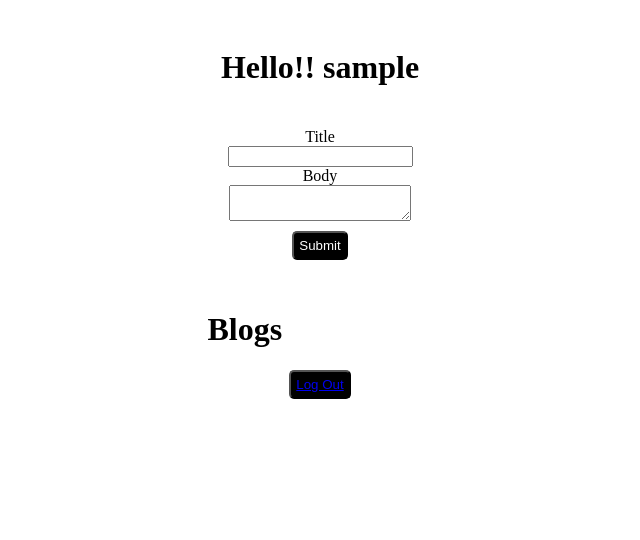
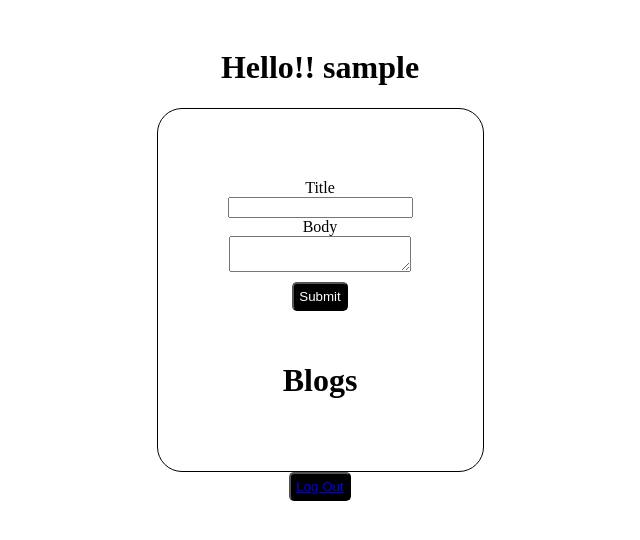
Before and after one commit to Anshikn/blog_app_django, a Django app: page / in a window 1280 px wide. Shown: the top 540 px of the page, without its empty margins (320-960 px from the left). Run offline with Django 4.2, Linux system fonts and the light colour scheme; the visitor is signed in with stand-in values (Sample User, id 1); data that the repository does not hold is empty.

Commit message:
formatted code blah

```diff
--- a/blogtemp/templates/blogtemp/index.html
+++ b/blogtemp/templates/blogtemp/index.html
@@ -1,12 +1,14 @@
 {% load static %}
 <!DOCTYPE html>
 <html lang="en">
+
 <head>
     <meta charset="UTF-8">
     <meta name="viewport" content="width=device-width, initial-scale=1.0">
     <link rel="stylesheet" href="{% static 'blogtemp/css/base.css' %}">
     <title>Document</title>
 </head>
+
 <body class="container">
     {% if user.is_authenticated %}
     <h1 class="heading">Hello!! {{ user.username }}</h1>
@@ -17,14 +19,13 @@
                 <label>Title</label>
                 <input type="text" name="title">
                 <label>Body</label>
-        <textarea name="body" ></textarea>
+                <textarea name="body"></textarea>
                 <button type="submit" class="btn-s">Submit</button>
             </form>
         </div>
-<div class="list-blog   ">
         <h1>Blogs</h1>
         {% for blog in blogs %}
-
+        <div class="list-blog">
             <form method="post" action="{% url 'edit_blog' blog.id %}">
                 {% csrf_token %}
                 <!-- <h3 class="h22">{{ blog.title }}</h3> -->
@@ -34,28 +35,32 @@
                 </div>
                 <div>
                     <label>Title</label>
-         <input type="text" name="title" value="{{ blog.title }}" >
+                    <input type="text" name="title" value="{{ blog.title }}">
                 </div>
                 <div>
                     <!-- <p>{{ blog.body }}</p> -->
                     <label>Body</label>
-        <textarea name="body" > {{ blog.body }}</textarea>
+                    <textarea name="body">{{ blog.body }}</textarea>
                 </div>
+        </div>
+
         <!-- {% if blog.user == user %} -->
         <button name="edit">Edit</button>
+        <!-- ---------------------------------- -->
         </form>
-        <form method ="post" action="{% url 'delete_blog' blog.id %}">
+        <form method="post" action="{% url 'delete_blog' blog.id %}">
             {% csrf_token %}
             <button name="delete">Delete</button>
+
         </form>
+
         <!-- {% endif %}    -->
         {% endfor %}
 
     </div>
-</div>
     <!-- <form action="{% url 'logout' %}" method="post">
   {% csrf_token %} -->
-  <button type="submit" ><a href="{% url 'logout' %}">Log Out</a></button>
+    <button type="submit"><a href="{% url 'logout' %}">Log Out</a></button>
     <!-- </form>    -->
     {% else %}
     <a href="{% url 'login' %}">Login</a>
@@ -63,4 +68,5 @@
     {% endif %}
 
 </body>
+
 </html>
--- a/static/blogtemp/css/base.css
+++ b/static/blogtemp/css/base.css
@@ -15,7 +15,7 @@
     padding: 20px;
 
 }
-/* .containerr{
+.containerr{
     display: flex;
     justify-content: center;
     align-items: center;
@@ -24,7 +24,7 @@
     padding: 50px;
     border-radius: 25px;
 
-} */
+}
 .blog-form{
     display: flex;
     justify-content: center;
@@ -46,6 +46,9 @@
     display: flex;
     flex-direction: column;
     width: 100%;
+    border:  1px solid black;
+    margin: 3px;
+    padding: 4px;
 
 }
 /* .h22{
```
Lines whose indentation alone changed are shown as unchanged.
